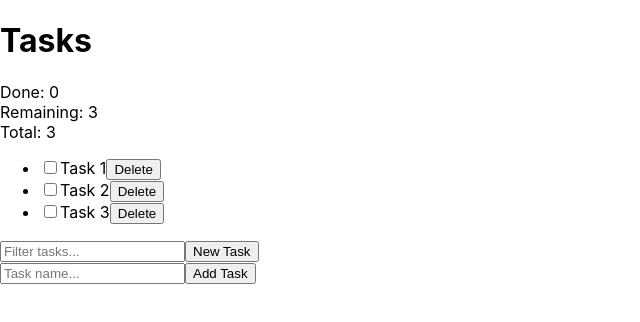
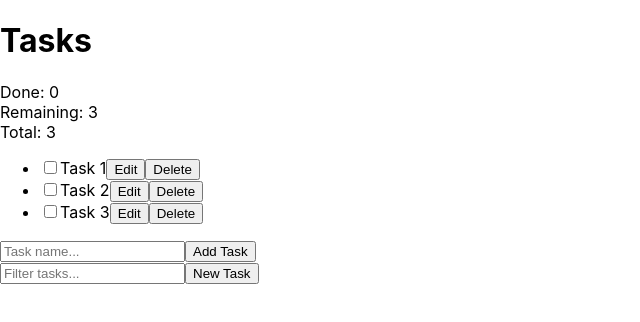
Before and after one commit to Edouard-Pon/react-todo-list, a React (Create React App) app: page / in a window 1280 px wide. Both pictures are taken after a click on the button "New Task". Shown: the top 322 px of the page, without its empty margins (0-640 px from the left). Built offline with nearby package versions, Linux system fonts and the light colour scheme.

Commit message:
Implement edit task

```diff
--- a/package.json
+++ b/package.json
@@ -9,6 +9,7 @@
     "react": "^18.2.0",
     "react-dom": "^18.2.0",
     "react-scripts": "5.0.1",
+    "uuid": "^9.0.1",
     "web-vitals": "^2.1.4"
   },
   "scripts": {
--- a/src/App.js
+++ b/src/App.js
@@ -2,17 +2,21 @@ import './App.css';
 import React from 'react';
 import Header from './Header';
 import Footer from './Footer';
+import Modal from './Modal';
+import { v4 as uuid } from 'uuid';
 
 class App extends React.Component {
   constructor(props) {
     super(props);
     this.state = {
       tasks: [
-        { id: 1, name: 'Task 1', done: false },
-        { id: 2, name: 'Task 2', done: false },
-        { id: 3, name: 'Task 3', done: false }
+        { id: '1', name: 'Task 1', done: false },
+        { id: '2', name: 'Task 2', done: false },
+        { id: '3', name: 'Task 3', done: false }
       ],
-      filter: ''
+      filter: '',
+      selectedTask: null,
+      isPopupVisible: false
     };
   }
 
@@ -36,19 +40,38 @@ class App extends React.Component {
     }));
   }
 
-  addTask = (name) => {
-    this.setState(prevState => ({
-      tasks: [
-        ...prevState.tasks,
-        { id: prevState.tasks.length + 1, name, done: false }
-      ]
-    }));
+  handleTaskEvent = (name) => {
+    if (this.state.selectedTask) {
+      this.setState(prevState => ({
+        tasks: prevState.tasks.map(task => task.id === prevState.selectedTask.id ? { ...task, name } : task),
+        selectedTask: null
+      }));
+    } else {
+      this.setState(prevState => ({
+        tasks: [
+          ...prevState.tasks,
+          { id: uuid(), name, done: false }
+        ]
+      }));
+    }
   }
 
   deleteTask = (id) => {
     this.setState(prevState => ({
       tasks: prevState.tasks.filter(task => task.id !== id)
     }));
+  }
+
+  displayEditTask = (task) => {
+    this.setState({ selectedTask: task, isPopupVisible: true });
+  }
+
+  displayAddTask = () => {
+    this.setState({ isPopupVisible: true });
+  }
+
+  closePopup = () => {
+    this.setState({ isPopupVisible: false });
   }
 
   render() {
@@ -66,13 +89,20 @@ class App extends React.Component {
               <span className={task.done ? 'task-done' : 'task-not-done'}>
                 {task.name}
               </span>
+              <button onClick={() => this.displayEditTask(task)}>Edit</button>
               <button onClick={() => this.deleteTask(task.id)}>Delete</button>
             </li>
           ))}
         </ul>
+        <Modal
+          isVisible={this.state.isPopupVisible}
+          handleTaskEvent={this.handleTaskEvent}
+          onClose={this.closePopup}
+          initialTaskName={this.state.selectedTask ? this.state.selectedTask.name : ''}
+        />
         <Footer
           onFilterInput={this.handleFilterInput}
-          onAddTask={this.addTask}
+          displayAddTask={this.displayAddTask}
         />
       </div>
     );
--- a/src/Footer.js
+++ b/src/Footer.js
@@ -1,17 +1,4 @@
-import React, { useState } from 'react';
-import Modal from './Modal';
-
-function Footer({ onFilterInput, onAddTask }) {
-  const [isPopupVisible, setPopupVisible] = useState(false);
-
-  const handleButtonClick = () => {
-    setPopupVisible(true);
-  };
-
-  const handleCloseModal = () => {
-    setPopupVisible(false);
-  };
-
+function Footer({ onFilterInput, displayAddTask }) {
   return (
     <div className="Footer">
       <footer className="Footer-footer">
@@ -20,13 +7,8 @@ function Footer({ onFilterInput, onAddTask }) {
           placeholder="Filter tasks..."
           onChange={event => onFilterInput(event.target.value)}
         />
-        <button onClick={handleButtonClick}>New Task</button>
+        <button onClick={displayAddTask}>New Task</button>
       </footer>
-      <Modal
-        isVisible={isPopupVisible}
-        onAddTask={onAddTask}
-        onClose={handleCloseModal}
-      />
     </div>
   );
 }
--- a/src/Modal.js
+++ b/src/Modal.js
@@ -1,11 +1,15 @@
-import React, { useState } from 'react';
+import React, { useState, useEffect } from 'react';
 
-function Modal({ isVisible, onAddTask, onClose }) {
-  const [newTaskName, setNewTaskName] = useState('');
+function Modal({ isVisible, handleTaskEvent, onClose, initialTaskName }) {
+  const [taskName, setTaskName] = useState(initialTaskName);
 
-  const handleAddTask = () => {
-    onAddTask(newTaskName);
-    setNewTaskName('');
+  useEffect(() => {
+    setTaskName(initialTaskName);
+  }, [initialTaskName]);
+
+  const handleTask = () => {
+    handleTaskEvent(taskName);
+    setTaskName('');
     onClose();
   };
 
@@ -18,10 +22,10 @@ function Modal({ isVisible, onAddTask, onClose }) {
       <input
         type="text"
         placeholder="Task name..."
-        value={newTaskName}
-        onChange={event => setNewTaskName(event.target.value)}
+        value={taskName}
+        onChange={event => setTaskName(event.target.value)}
       />
-      <button onClick={handleAddTask}>Add Task</button>
+      <button onClick={handleTask}>{initialTaskName === '' ? 'Add Task' : 'Update Task'}</button>
     </div>
   );
 }
```
Also changed, not shown: 1 other file (tests, documents, lock files or other folders).
